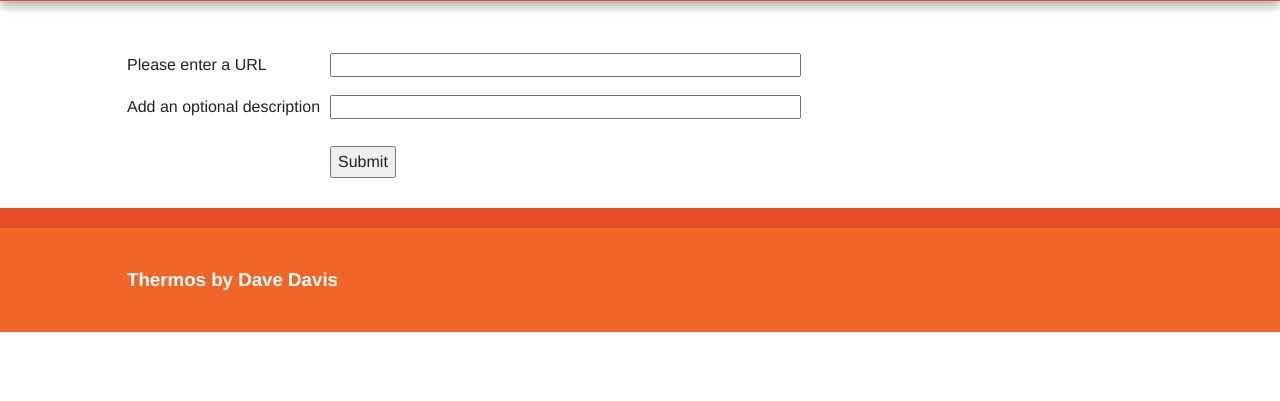
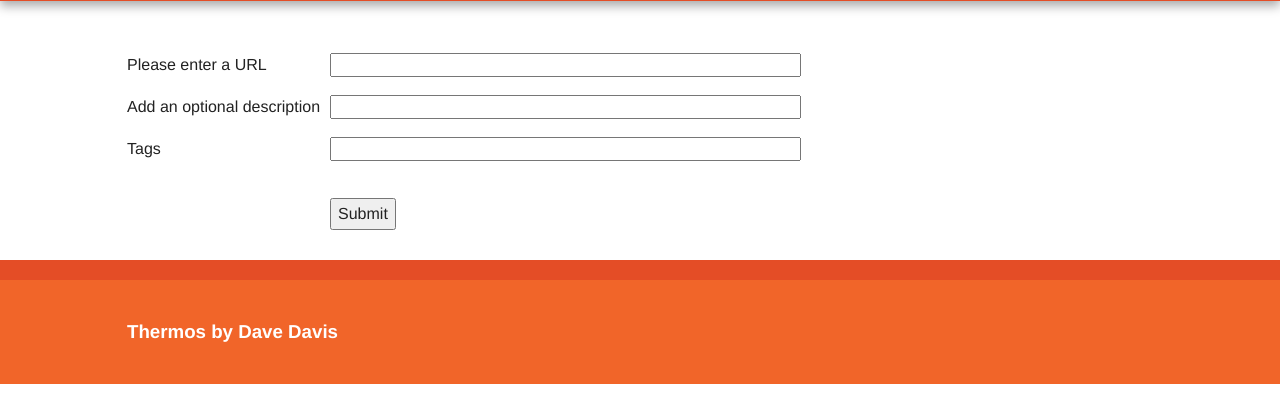
Before and after one commit to davedavis/thermos, a Flask app: page /add in a window 1280 px wide. Shown: the part 95-496 px from the top of the page. Run offline with Flask 2, Linux system fonts and the light colour scheme; the visitor is signed in with stand-in values (Sample User, id 1); data comes from the database, SQL or seed files in the repository; some libraries are stand-ins or nearby versions.

Commit message:
Add tagging to forms and views so they're displayed and editable.

```diff
--- a/thermos/forms.py
+++ b/thermos/forms.py
@@ -11,6 +11,8 @@ from thermos.models import User
 class BookmarkForm(FlaskForm):
     url = URLField('Please enter a URL', validators=[DataRequired(), url()])
     description = StringField('Add an optional description')
+    tags = StringField('Tags', validators=[Regexp(r'^[a-zA-Z0-9, ]*$',
+                                message="Tags can only contain letters and numbers")])
 
     # Override the validate method to add some custom validation not included with WTForms.
     def validate(self):
@@ -22,6 +24,16 @@ class BookmarkForm(FlaskForm):
 
         if not self.description.data:
             self.description.data = self.url.data
+
+            # filter out empty and duplicate tag names
+            # Split the input data at every comma, then remove all whitespace.
+            stripped = [t.strip() for t in self.tags.data.split(',')]
+            # Then remove all empty strings from the list.
+            not_empty = [tag for tag in stripped if tag]
+            # Put everything that remains in a set which removes all duplicates.
+            tagset = set(not_empty)
+            # Put the list of non-empty and non-duplicate tags into a comma separated string again.
+            self.tags.data = ",".join(tagset)
 
         return True
 
@@ -37,7 +49,7 @@ class SignupForm(FlaskForm):
     username = StringField('Username', validators=[DataRequired(),
                                                    Length(3, 80),
                                                    Regexp('^[A-Za-z0-9_]{3,}$',
-                                                   message="Usernames can only be letters, numbers or underscores")])
+                                                          message="Usernames can only be letters, numbers or underscores")])
     password = PasswordField('Password', validators=[DataRequired(),
                                                      Length(4, 99),
                                                      EqualTo('password2', message="Passwords must match")])
@@ -51,7 +63,6 @@ class SignupForm(FlaskForm):
         if User.query.filter_by(email=email_field.data).first():
             raise ValidationError('There is already a user on this site with that email address')
 
-
     def validate_username(self, username_field):
         if User.query.filter_by(username=username_field.data).first():
             raise ValidationError('This username is already taken by somebody else. Sorry!')
--- a/thermos/templates/bookmark_form.html
+++ b/thermos/templates/bookmark_form.html
@@ -13,6 +13,7 @@ Thermos -- {{ title }}
                 <table>
                     {{ render_field(form.url, size=50) }}
                     {{ render_field(form.description, size=50) }}
+                    {{ render_field(form.tags, size=50) }}
                     <tr class="submit">
                         <td></td>
                         <td><button type="submit">Submit</button></td>
--- a/thermos/views.py
+++ b/thermos/views.py
@@ -3,7 +3,7 @@ from flask_login import login_required, login_user, logout_user, current_user
 
 from thermos.forms import BookmarkForm, LoginForm, SignupForm
 from thermos import app, db, login_manager
-from thermos.models import User, Bookmark
+from thermos.models import User, Bookmark, Tag
 
 
 # Flask-Login user loader (load_user implementation). Needs to return a user object given an ID in each session.
@@ -28,7 +28,10 @@ def add():
     if form.validate_on_submit():
         url = form.url.data
         description = form.description.data
-        bm = Bookmark(user=current_user, url=url, description=description)
+        tags = form.tags.data
+        # What we're passing to the model here in the tag parameter is just a comma separated list of words.
+        # As that's all the HTML input receives in the form.
+        bm = Bookmark(user=current_user, url=url, description=description, tags=tags)
         db.session.add(bm)
         db.session.commit()
         flash("Stored '{}'".format(description))
@@ -45,6 +48,7 @@ def edit_bookmark(bookmark_id):
         abort(403)
     form = BookmarkForm(obj=bookmark)
     if form.validate_on_submit():
+        # Magic method provided by flask that copies the form data automatically, so no need to define tags.
         form.populate_obj(bookmark)
         db.session.commit()
         flash("Stored '{}'".format(bookmark.description))
```
Also changed, not shown: thermos/models.py (+35 -1 lines), thermos/templates/bookmark_list.html (+11 -0 lines).
